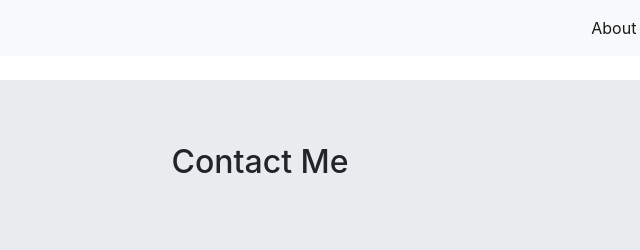
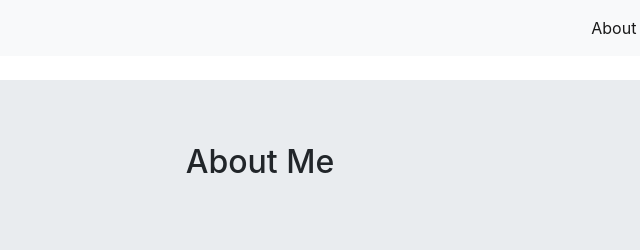
Before and after one commit to rezaca/bootstrap-portfolio, a plain HTML site: page index.html in a window 1280 px wide. Shown: the top 250 px of the page, 380-1020 px from the left. Drawn offline with nearby package versions, Linux system fonts and the light colour scheme.

Commit message:
amended index tittle

```diff
--- a/index.html
+++ b/index.html
@@ -37,7 +37,7 @@
 
   <div class="container">
     <div class="jumbotron">
-    <h2 class="text-center">Contact Me</h2>
+    <h2 class="text-center">About Me</h2>
     </div>
   </div>
 
```
